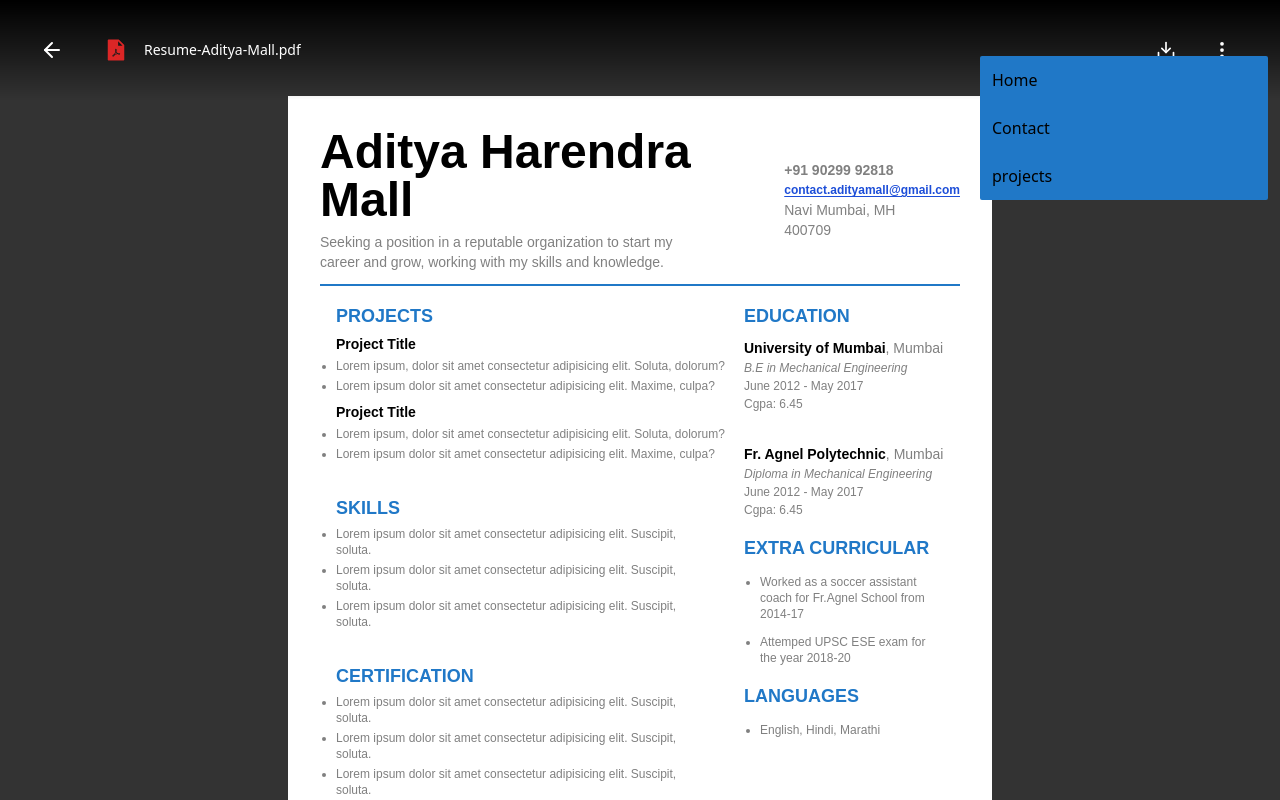
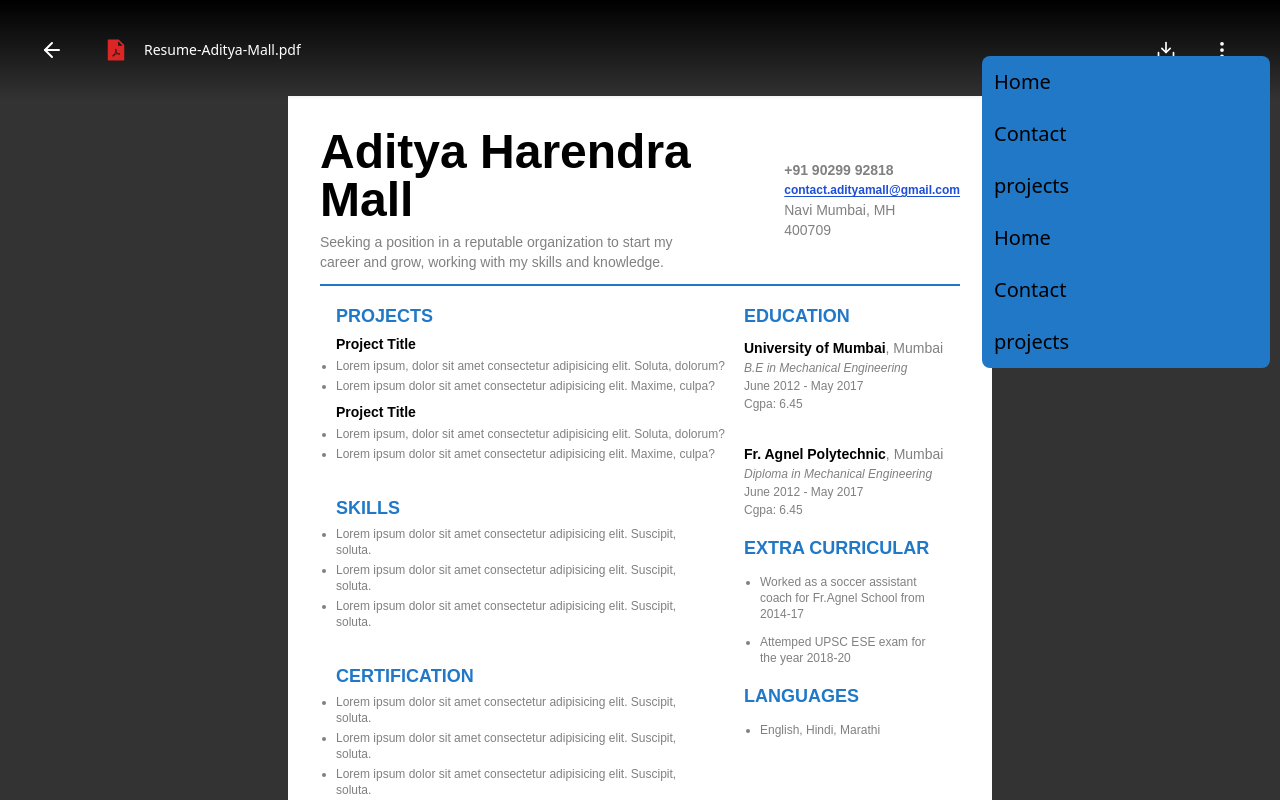
Before and after one commit to iamadityamall/resume-app, a React (Create React App) app: page / in a window 1280 px wide. Both pictures are taken after a click on the button 1222 px from the left and 50 px from the top of the page. Shown: the top 800 px of the page. Built offline with nearby package versions, Linux system fonts and the light colour scheme.

Commit message:
updated link and padding

```diff
--- a/src/components/MainContent.jsx
+++ b/src/components/MainContent.jsx
@@ -64,7 +64,7 @@ const MainContent = () => {
                     </li>
                   </ul>
                 </div>
-                <div class="xl:space-y-1">
+                <div className="xl:space-y-1">
                   <h4 className="text-black font-bold xl:text-sm">
                     Project Title
                   </h4>
--- a/src/components/OtherOptions.jsx
+++ b/src/components/OtherOptions.jsx
@@ -2,10 +2,13 @@ import React from 'react'
 
 const OtherOptions = () => {
   return (
-    <nav className=" rounded-sm fixed right-0 top-14 text-black mr-3 bg-secondary transition delay-75 ease-linear list-none w-72">
-      <li className="p-3">Home</li>
-      <li className="p-3">Contact</li>
-      <li className="p-3">projects</li>
+    <nav className=" rounded-lg fixed right-[-2px] top-14 text-black mr-3 bg-secondary transition delay-75 ease-linear list-none w-72">
+      <li className="p-3 cursor-pointer text-xl">Home</li>
+      <li className="p-3 cursor-pointer text-xl">Contact</li>
+      <li className="p-3 cursor-pointer text-xl">projects</li>
+      <li className="p-3 cursor-pointer text-xl">Home</li>
+      <li className="p-3 cursor-pointer text-xl">Contact</li>
+      <li className="p-3 cursor-pointer text-xl">projects</li>
     </nav>
   );
 }
```
